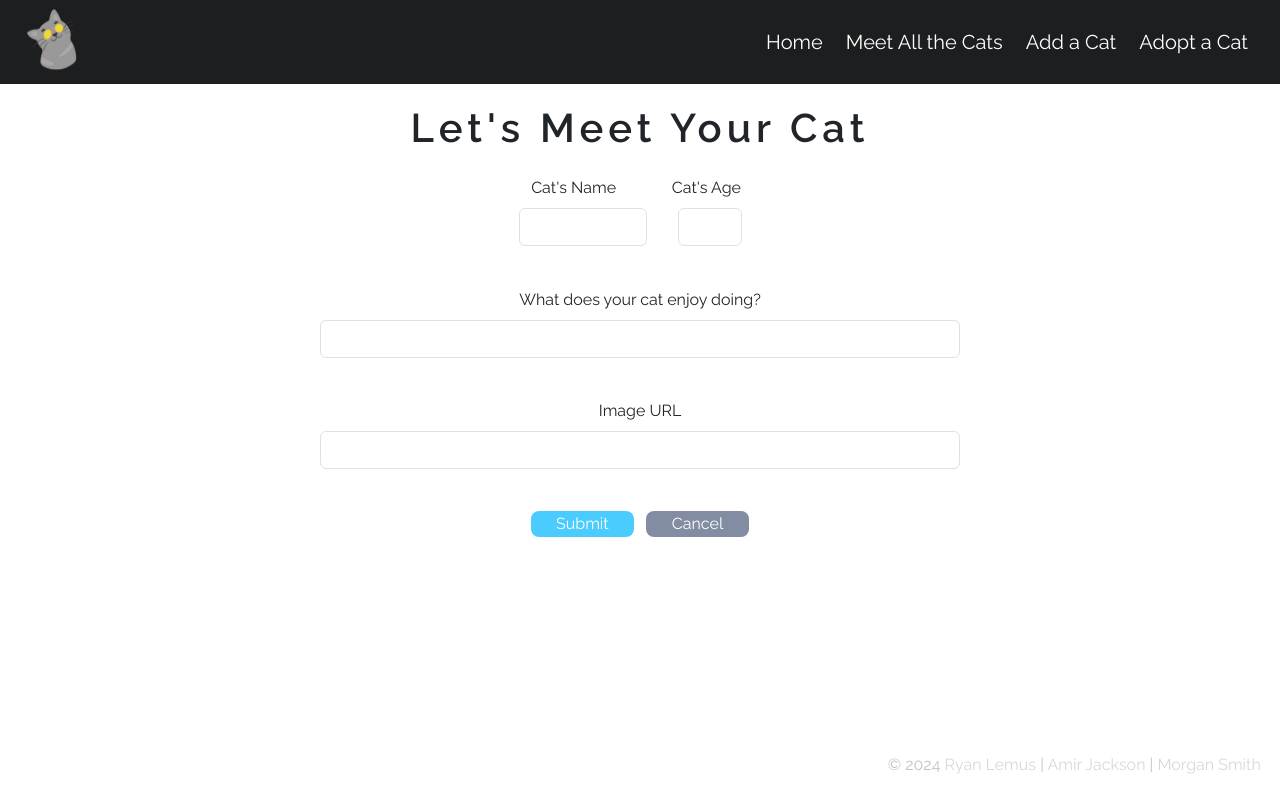
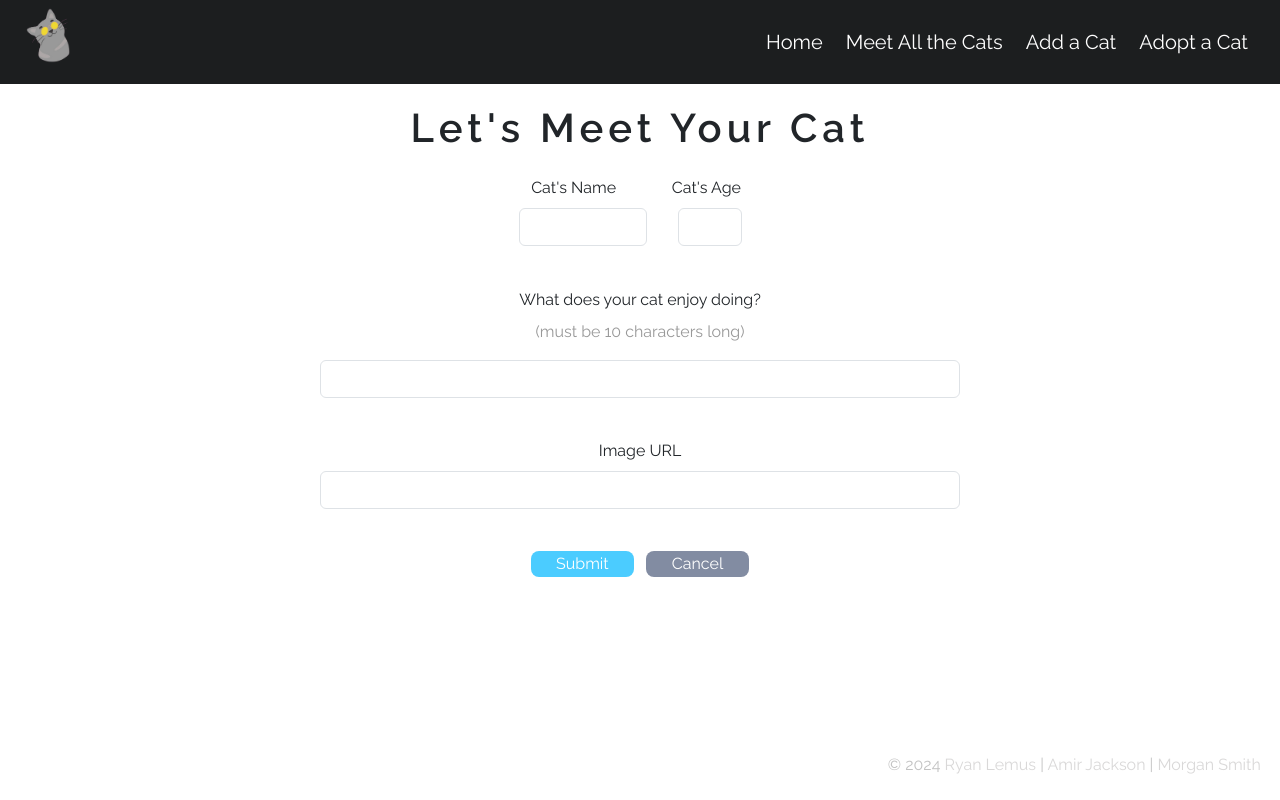
Before and after one commit to Rlemus93/Cat-Tinder-Frontend, a React (Create React App) app: page /cat-new in a window 1280 px wide. Built offline with nearby package versions, Linux system fonts and the light colour scheme; no server answers.

Commit message:
one last commit

```diff
--- a/src/App.css
+++ b/src/App.css
@@ -98,7 +98,7 @@
 
 .cat-tinder-logo {
   position: absolute;
-  width: 4vw;
+  width: 3.5vw;
   top: 1vh;
   left: 2vw;
   z-index: 2;
@@ -106,7 +106,7 @@
 
 .speech-bubble-image {
   position: absolute;
-  width: 6vw;
+  width: 5vw;
   top: -1.8vh;
   left: 5.5vw;
   z-index: 2;
@@ -454,8 +454,8 @@
 
 /* Edit and New  */
 
-.edit-cont {
-  margin-top: 3dvh;
+.error-message {
+  color: red;
 }
 
 .cat-new-title {
@@ -473,6 +473,10 @@
   font-size: 5vh;
   font-weight: 600;
   letter-spacing: 5px;
+}
+
+.edit-cont {
+  margin-top: 3dvh;
 }
 
 .form-cont {
--- a/src/pages/CatEdit.js
+++ b/src/pages/CatEdit.js
@@ -44,7 +44,7 @@ const CatEdit = ({ cats, updateCat }) => {
                 {...register("name", { required: true })}
               />
               {errors.name && (
-                <span className="form-validations">Name is required</span>
+                <span className="error-message form-validations">Name is required</span>
               )}
             </FormGroup>
           </Col>
@@ -65,13 +65,14 @@ const CatEdit = ({ cats, updateCat }) => {
                 {...register("age", { required: true })}
               />
               {errors.age && (
-                <span className="form-validations">Age is required</span>
+                <span className="error-message form-validations">Age is required</span>
               )}
             </FormGroup>
           </Col>
         </Row>
         <FormGroup>
           <Label for="enjoys">What does your cat enjoy doing?</Label>
+          <p style={{color:"#999"}}>{"(must be 10 characters long)"}</p>
           <input
             style={{
               width: "50dvw",
@@ -84,7 +85,7 @@ const CatEdit = ({ cats, updateCat }) => {
             {...register("enjoys", { required: true })}
           />
           {errors.enjoys && (
-            <span className="form-validations">Enjoys is required</span>
+            <span className="error-message form-validations">Enjoys is required</span>
           )}
         </FormGroup>
         <FormGroup>
@@ -101,7 +102,7 @@ const CatEdit = ({ cats, updateCat }) => {
             {...register("image", { required: true })}
           />
           {errors.image && (
-            <span className="form-validations">Image is required</span>
+            <span className="error-message form-validations">Image is required</span>
           )}
         </FormGroup>
         <div className="centering-content">
--- a/src/pages/CatNew.js
+++ b/src/pages/CatNew.js
@@ -35,7 +35,7 @@ const CatNew = ({ createNewCat }) => {
                 className="form-control"
                 {...register("name", { required: true })}
               />
-              {errors.name && <span>Name is required</span>}
+              {errors.name && <span className="error-message">Name is required</span>}
             </FormGroup>
           </Col>
           <Col md={6}>
@@ -53,12 +53,13 @@ const CatNew = ({ createNewCat }) => {
                 className="form-control"
                 {...register("age", { required: true })}
               />
-              {errors.age && <span>Age is required</span>}
+              {errors.age && <span className="error-message">Age is required</span>}
             </FormGroup>
           </Col>
         </Row>
         <FormGroup>
           <Label for="enjoys">What does your cat enjoy doing?</Label>
+          <p style={{color:"#999"}}>{"(must be 10 characters long)"}</p>
           <input
             style={{
               width: "50dvw",
@@ -69,7 +70,7 @@ const CatNew = ({ createNewCat }) => {
             className="form-control"
             {...register("enjoys", { required: true })}
           />
-          {errors.enjoys && <span>Enjoys is required</span>}
+          {errors.enjoys && <span className="error-message">Enjoys is required</span>}
         </FormGroup>
         <FormGroup>
           <Label for="image">Image URL</Label>
@@ -83,7 +84,7 @@ const CatNew = ({ createNewCat }) => {
             className="form-control"
             {...register("image", { required: true })}
           />
-          {errors.image && <span>Image is required</span>}
+          {errors.image && <span className="error-message">Image is required</span>}
         </FormGroup>
         <div>
           <button
```
